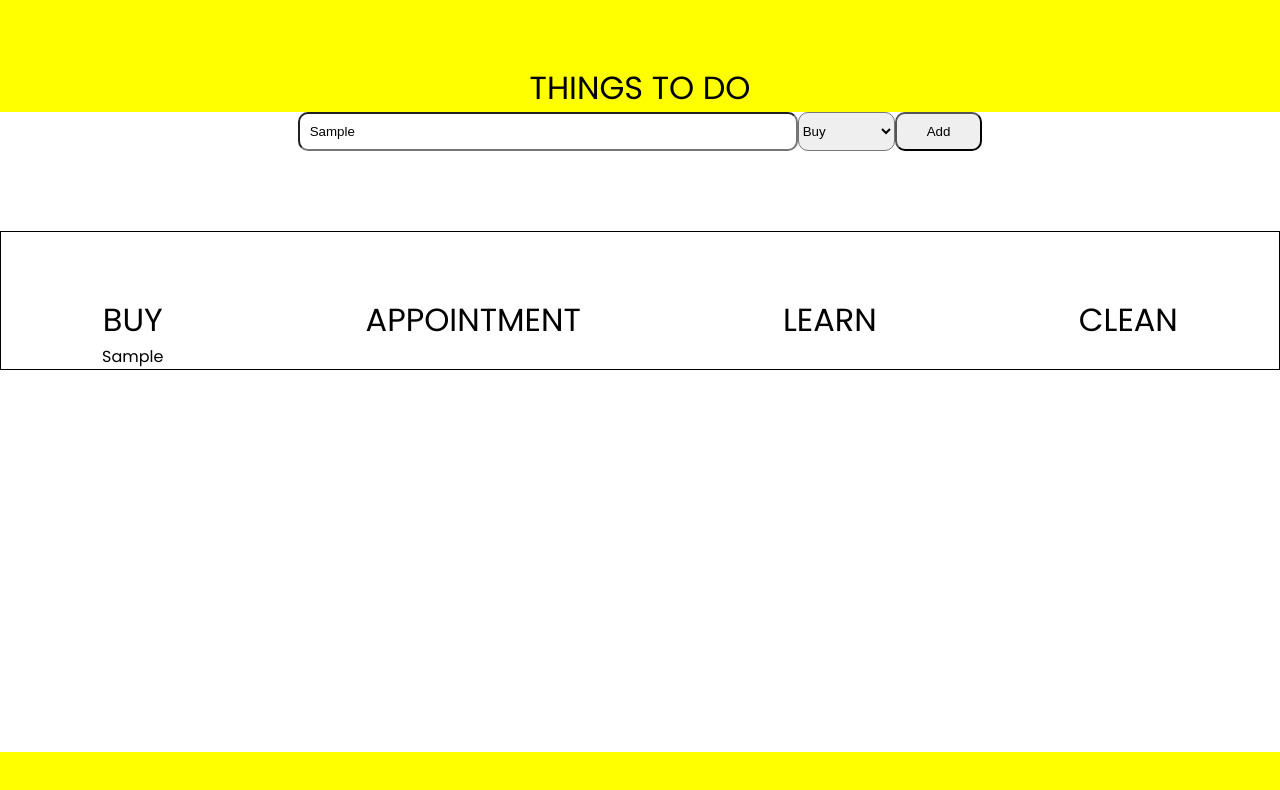
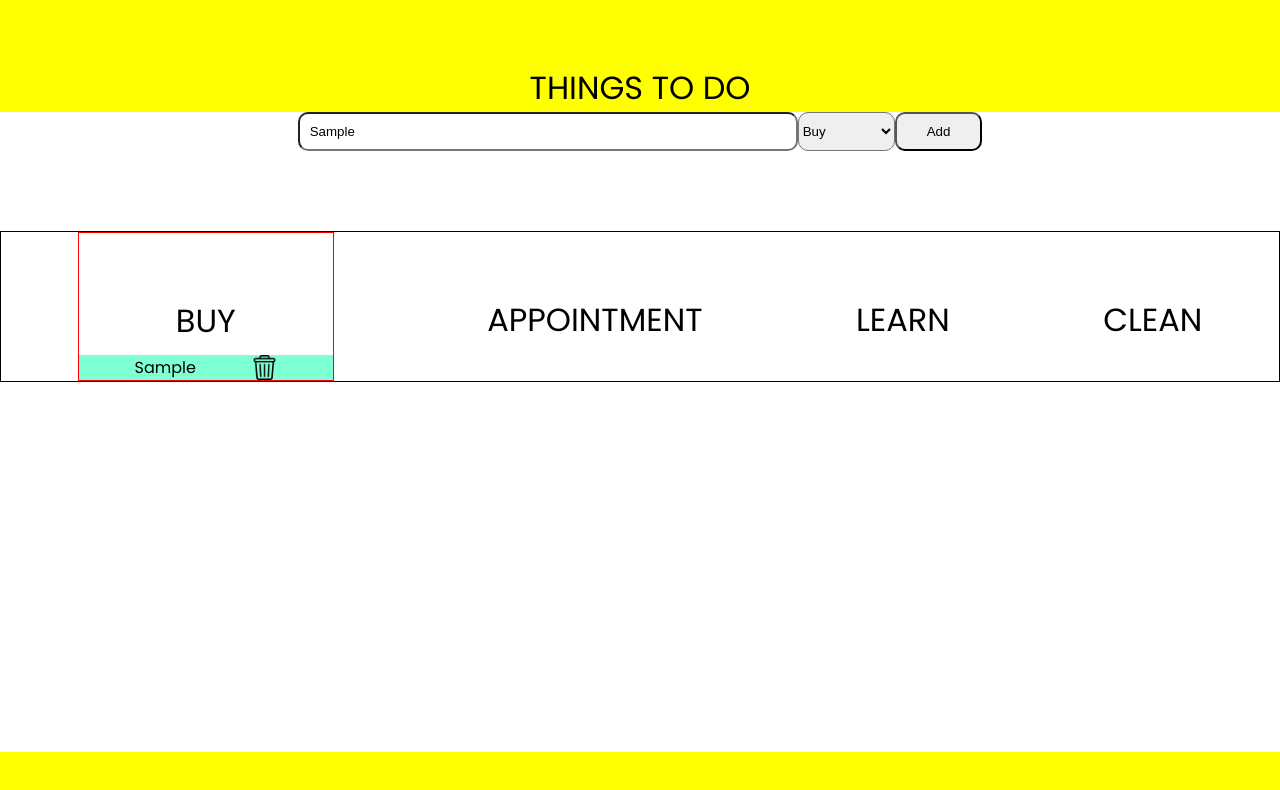
Before and after one commit to monikanaglak/todoList, a plain HTML site: page index.html in a window 1280 px wide. Both pictures are taken after typing "Sample" into the empty fields and a click on the button "Add". Drawn offline with Linux system fonts and the light colour scheme.

Commit message:
removing element from the DOM

```diff
--- a/app.js
+++ b/app.js
@@ -5,6 +5,7 @@ const buyTodo = document.querySelector(".buyTodo");
 const appointmentTodo = document.querySelector(".appointmentTodo");
 const learnTodo = document.querySelector(".learnTodo");
 const cleanTodo = document.querySelector(".cleanTodo");
+const section_list = document.querySelector(".sec")
 let arrayTodo = [];
 
 //evenlistener making new thing to do
@@ -16,6 +17,7 @@ form.addEventListener("submit", (e) => {
   let todo = new Todo(thing, id, selection);
   arrayTodo.push(todo);
   DisplayDOM.DisplayBuy(todo,selection)
+
 });
 
 //class for todo articles blueprint
@@ -31,7 +33,20 @@ class DisplayDOM {
   static DisplayBuy(todo,selection) {
     let thing_todo = document.createElement('p');
     let thing_todo_text = `${todo.todo}`;
+    let ids = todo.id
     thing_todo.innerHTML = thing_todo_text;
+    let bin_element = document.createElement('img');
+    bin_element.src="./bin.png";
+    bin_element.classList.add("bin")
+    bin_element.setAttribute("id",ids);
+    bin_element.addEventListener('click',(e)=>{
+      let x = e.target.id;
+      //zeby wiedziec ktory z array usunac
+     let szukany = arrayTodo.filter(element=>element.id == x)
+     thing_todo.style.display="none"
+
+    })
+    thing_todo.appendChild(bin_element)
     switch (selection) {
       case "clean":
         cleanTodo.appendChild(thing_todo)
@@ -48,31 +63,5 @@ class DisplayDOM {
     }
 
   }
-  /*
-  static DisplayClean() {
-    let thing = arrayTodo.map((article) => {
-      return `
-            <div>${article.todo}</div>
-            `;
-    });
-    cleanTodo.innerHTML = thing.join(" ");
-    console.log(arrayTodo);
-  }
-  static DisplayLearn() {
-    let thing = arrayTodo.map((article) => {
-      return `
-            <div>${article.todo}</div>
-            `;
-    });
-    learnTodo.innerHTML = thing.join(" ");
-  }
-  static DisplayAppointment() {
-    console.log(arrayTodo);
-    let thing = arrayTodo.map((article) => {
-      return `
-            <div>${article.todo}</div>
-            `;
-    });
-    appointmentTodo.innerHTML = thing.join(" ");
-  }*/
+
 }
--- a/index.html
+++ b/index.html
@@ -27,10 +27,11 @@
         <button type="submit" class="btn">Add</button>
       </form>
 
-      <section>
+      <section class="sec">
         <div class="buy">
             <header>Buy</header>
-            <div class="buyTodo"></div>
+            <div class="buyTodo">
+            </div>
         </div>
         <div class="appointment">
             <header>Appointment</header>
--- a/style.css
+++ b/style.css
@@ -53,3 +53,20 @@ section{
 section header{
     font-size: 2rem;
 }
+.bin{
+    width: 25px;
+    height: 25px;
+}
+
+section .buy{
+    width: 20vw;
+    border:1px solid red;
+}
+section p{
+    display: flex;
+    justify-content:space-evenly;
+    align-items: center;
+    width: 100%;
+    background-color: aquamarine;
+    margin-top:10px;
+}
```
Also changed, not shown: bin.png (added).
